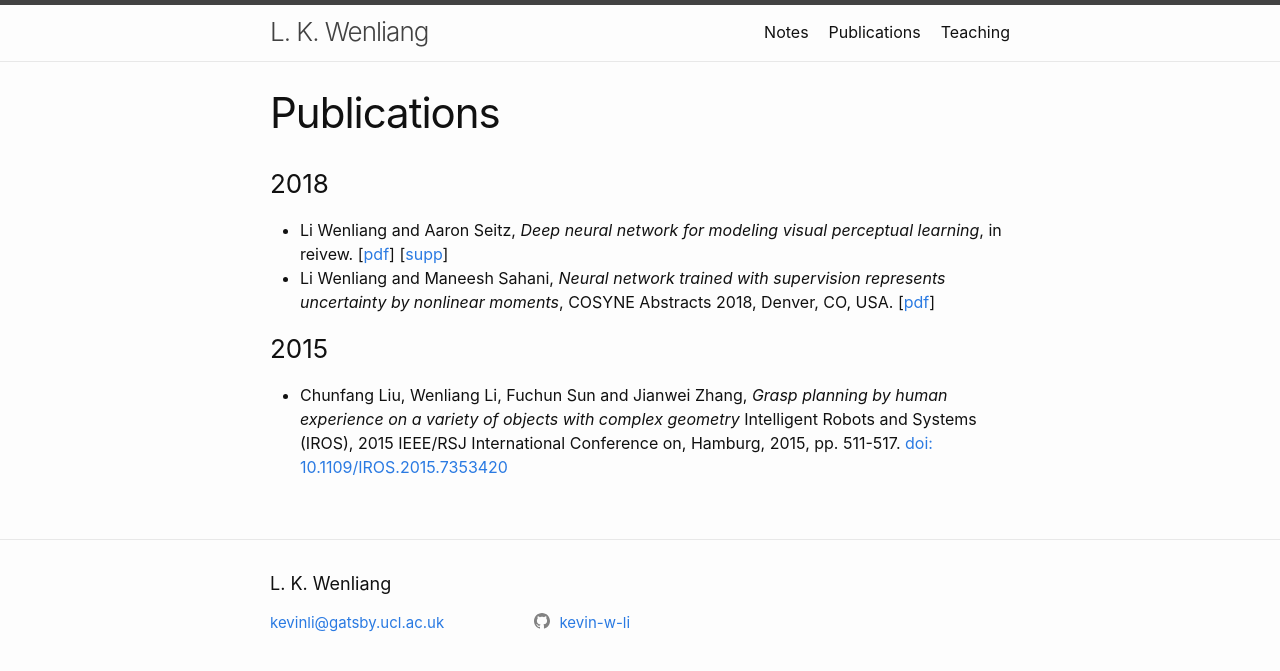
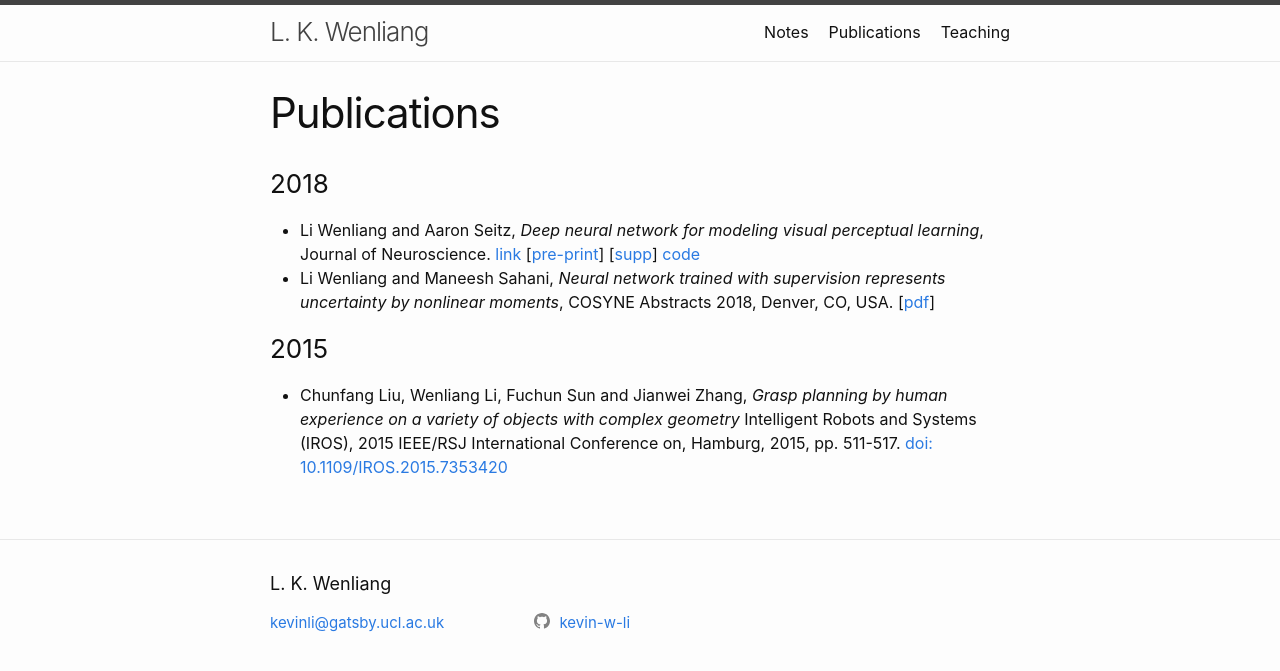
Before and after one commit to kevin-w-li/kevin-w-li.github.io, a Jekyll site: the page built from _pages/publication.md, in a window 1280 px wide. Shown: the top 671 px of the page. Built offline with Jekyll 4.4.1, drawn with Linux system fonts in a browser that asks for light colours.

Commit message:
adding paper

```diff
--- a/_pages/publication.md
+++ b/_pages/publication.md
@@ -4,7 +4,7 @@ title: Publications
 ---
 
 ### 2018
-* Li Wenliang and Aaron Seitz, *Deep neural network for modeling visual perceptual learning*, in reivew. [[pdf]({{ "/pubs/lisei2018_ms.pdf" | absolute_url }})] [[supp]({{ "/pubs/lisei2018_ed.pdf" | absolute_url }})]
+* Li Wenliang and Aaron Seitz, *Deep neural network for modeling visual perceptual learning*, Journal of Neuroscience. [link](http://www.jneurosci.org/content/38/27/6028) [[pre-print]({{ "/pubs/lisei2018_ms.pdf" | absolute_url }})] [[supp]({{ "/pubs/lisei2018_ed.pdf" | absolute_url }})] [code](https://github.com/kevin-w-li/DNN_for_VPL)
 * Li Wenliang and Maneesh Sahani, *Neural network trained with supervision represents uncertainty by nonlinear moments*, COSYNE Abstracts 2018, Denver, CO, USA. [[pdf]({{ "/pubs/cosyne_2018.pdf" | absolute_url }})]
 
 
```
